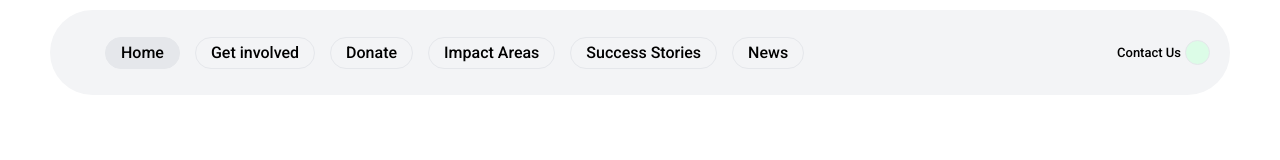
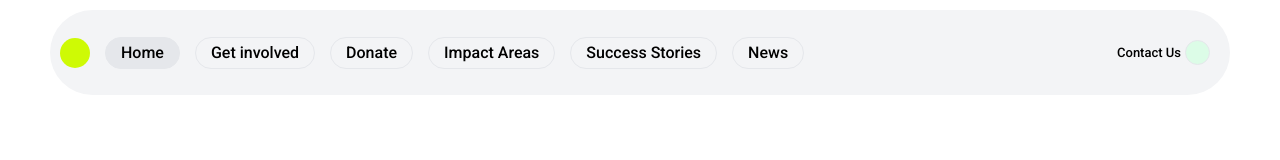
Before and after one commit to KenUdoudo/company, a React (Vite) app: page / in a window 1280 px wide. Shown: the top 160 px of the page. Built offline with nearby package versions, Linux system fonts and the light colour scheme.

Commit message:
Update App.jsx

```diff
--- a/src/App.jsx
+++ b/src/App.jsx
@@ -10,7 +10,7 @@ function App() {
     <div className='px-[50px]'>
       <div className='flex flex-row justify-between items-center bg-gray-100 rounded-full px-[10px] py-[20px] mt-[10px]'>
         <div className="flex flex-row justify-center items-center gap-x-[15px]">
-          <div className="h-[30px] w-[30px] rounded-full bg-#CEFA05"></div>
+          <div className="h-[30px] w-[30px] rounded-full bg-[#CEFA05]"></div>
           <button className={`${tab === 0 ? " bg-gray-200" : ""} border-[1px] rounded-full px-[15px] py-[3px] font-roboto text-[16px] font-[500]`} onClick={()=> setTab(0)}>Home</button>
           <button className={`${tab === 1 ? " bg-gray-200" : ""} border-[1px] rounded-full px-[15px] py-[3px] font-roboto text-[16px] font-[500]`} onClick={()=> setTab(1)}>Get involved</button>
           <button className={`${tab === 2 ? " bg-gray-200" : ""} border-[1px] rounded-full px-[15px] py-[3px] font-roboto text-[16px] font-[500]`} onClick={()=> setTab(2)}>Donate</button>
```
